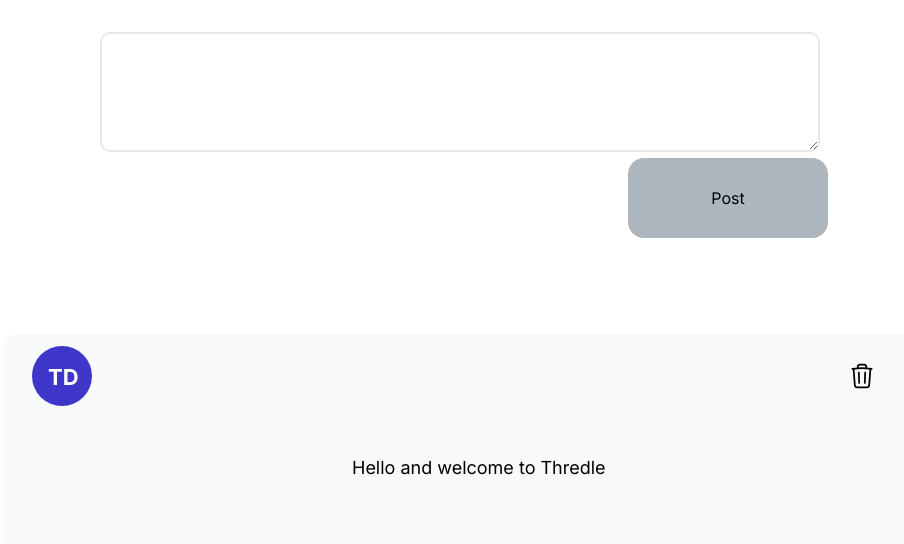
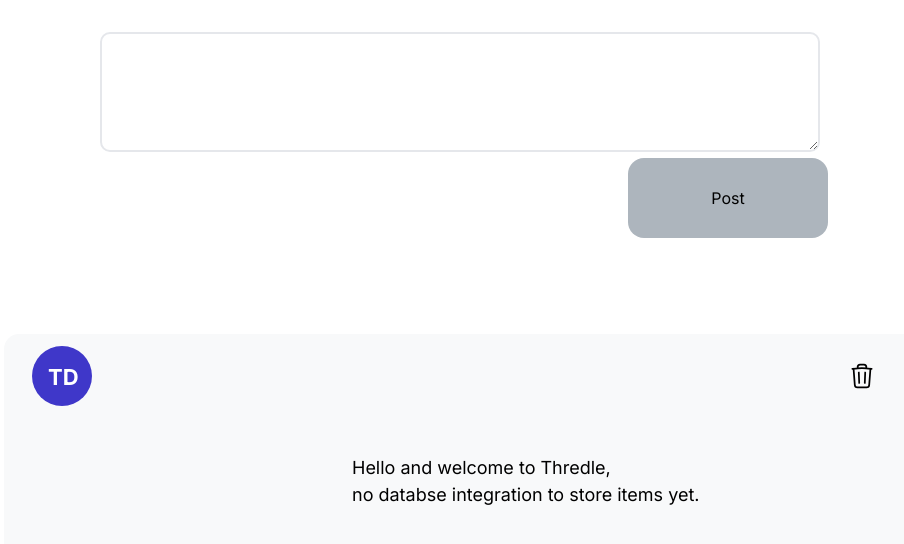
Before and after one commit to divinegodwin/GhostGram, a Next.js app: page /Posts in a window 1280 px wide. Shown: the top 544 px of the page, without its empty margins (156-1060 px from the left). Built offline with nearby package versions, Linux system fonts and the light colour scheme.

Commit message:
example description modified

```diff
--- a/app/Posts/page.jsx
+++ b/app/Posts/page.jsx
@@ -134,7 +134,7 @@
         </div>
 
         <div className="mt-[4rem] ml-12">
-          <p className="example-text text-[18px]">Hello and welcome to Thredle</p>
+          <p className="example-text text-[18px]">Hello and welcome to Thredle,<br/> no databse integration to store items yet.</p>
         </div>
       </div>
     </div>
```
